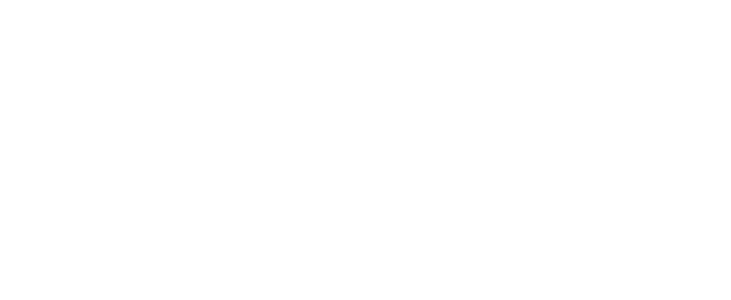
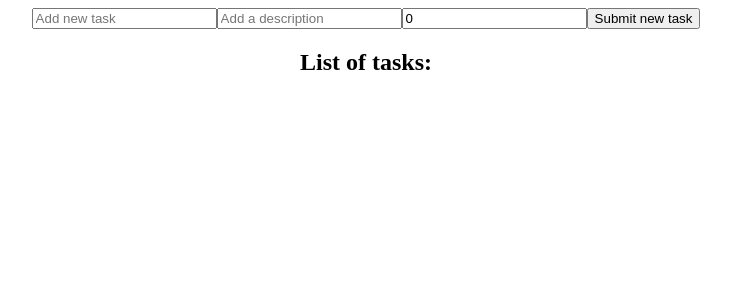
Before and after one commit to manidavilay/react-todolist, a React (Create React App) app: page / in a window 1280 px wide. Shown: the top 300 px of the page, without its empty margins (274-1005 px from the left). Built offline with nearby package versions, Linux system fonts and the light colour scheme.

Commit message:
add addtask feature

```diff
--- a/src/App.tsx
+++ b/src/App.tsx
@@ -1,9 +1,54 @@
-import React from 'react';
-import './App.css';
+import React, { useState } from "react";
+import "./App.css";
+import AddTask from "./components/AddTask";
+import TasksList from "./components/TasksList";
+import { ITask } from "./utils/Interfaces";
 
 function App() {
+  const [task, setTask] = useState<string>("");
+  const [description, setDescription] = useState<string>("No description");
+  const [deadline, setDeadline] = useState<number>(0);
+  const [todoList, setTodoList] = useState<ITask[]>([]);
+
+  // Initial task and deadline inputs handler
+  const handleInput = (e: React.ChangeEvent<HTMLInputElement>): void => {
+    if (e.target.name === "task") {
+      setTask(e.target.value);
+    } else if (e.target.name === "description") {
+      setDescription(e.target.value);
+    } else {
+      setDeadline(parseFloat(e.target.value));
+    }
+  };
+
+  // Add new task
+  const addNewTask = (): void => {
+    const newTask = {
+      id: todoList.length === 0 ? 1 : todoList[todoList.length - 1].id + 1,
+      taskName: task,
+      description: description,
+      deadline: deadline,
+    };
+    setTodoList([...todoList, newTask]);
+    setTask("");
+    setDescription("");
+    setDeadline(0);
+  };
+
   return (
     <div className="App">
+      <AddTask
+        task={task}
+        deadline={deadline}
+        handleInput={handleInput}
+        addNewTask={addNewTask}
+      />
+      <div>
+        <h2>List of tasks:</h2>
+        {todoList.map((task) => {
+          return <TasksList task={task} />;
+        })}
+      </div>
     </div>
   );
 }
--- a/src/components/AddTask.tsx
+++ b/src/components/AddTask.tsx
@@ -1,7 +1,37 @@
-const AddTask = () => {
-    return (
-        <div></div>
-    )
+interface Props {
+  task: string;
+  deadline: number;
+  handleInput: React.ChangeEventHandler<HTMLInputElement>;
+  addNewTask: React.MouseEventHandler<HTMLButtonElement>;
+}
+
+const AddTask = ({ task, deadline, handleInput, addNewTask }: Props) => {
+  return (
+    <div>
+      <input
+        type="text"
+        name="task"
+        value={task}
+        placeholder="Add new task"
+        onChange={handleInput}
+      />
+      <input
+        type="text"
+        name="description"
+        placeholder="Add a description"
+        onChange={handleInput}
+      />
+      <input
+        type="number"
+        name="deadline"
+        value={deadline}
+        placeholder="Set a deadline (in hours)"
+        min={0}
+        onChange={handleInput}
+      />
+      <button onClick={addNewTask}>Submit new task</button>
+    </div>
+  );
 };
 
 export default AddTask;
--- a/src/components/TasksList.tsx
+++ b/src/components/TasksList.tsx
@@ -1,7 +1,21 @@
-const TasksList = () => {
-    return (
-        <div></div>
-    )
+import { ITask } from "../utils/Interfaces";
+
+interface Props {
+  task: ITask;
+}
+
+const TasksList = ({ task }: Props) => {
+  return (
+    <div>
+      <>
+        <h3>
+          Task: <span>{task.taskName}</span>
+        </h3>
+        <p>Description: {task.description}</p>
+        <p>Deadline (in hours): {task.deadline}</p>
+      </>
+    </div>
+  );
 };
 
 export default TasksList;
--- /dev/null
+++ b/src/utils/Interfaces.ts
@@ -0,0 +1,6 @@
+export interface ITask {
+    id: number,
+    taskName: string,
+    description: string,
+    deadline: number,
+};
```
